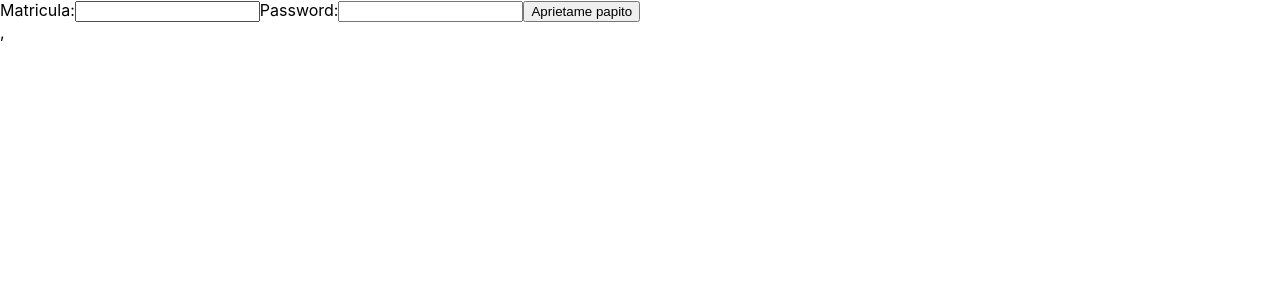
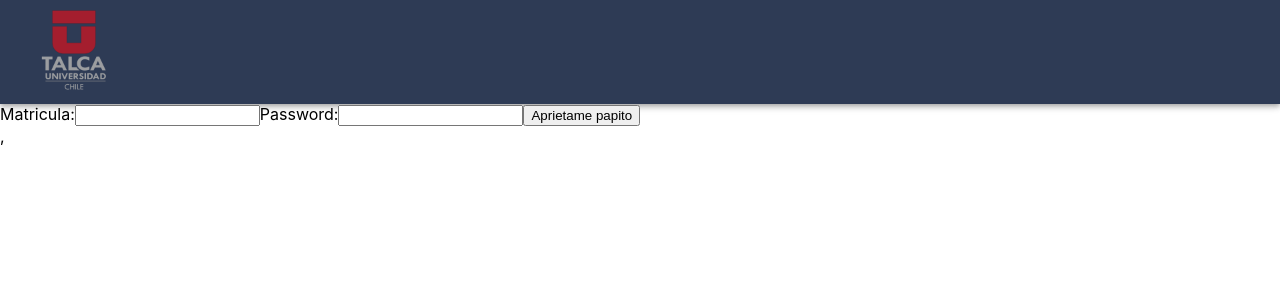
Before and after one commit to JuanaMontana/Mapa-Virtual-UTAL, a React (Create React App) app: page / in a window 1280 px wide. Shown: the top 300 px of the page. Built offline with nearby package versions, Linux system fonts and the light colour scheme; what reactfire would draw is missing.

Commit message:
Se agrego el banner del login

```diff
--- /dev/null
+++ b/src/components/headerlogin.js
@@ -0,0 +1,76 @@
+import * as React from 'react';
+import { styled, alpha } from '@mui/material/styles';
+import AppBar from '@mui/material/AppBar';
+import Box from '@mui/material/Box';
+import Toolbar from '@mui/material/Toolbar';
+import IconButton from '@mui/material/IconButton';
+import Typography from '@mui/material/Typography';
+import InputBase from '@mui/material/InputBase';
+import MenuIcon from '@mui/icons-material/Menu';
+import SearchIcon from '@mui/icons-material/Search';
+import Logito from '../img/logoutalca.png';
+import Avatar from '@mui/material/Avatar';
+
+const Search = styled('div')(({ theme }) => ({
+  position: 'relative',
+  borderRadius: theme.shape.borderRadius,
+  backgroundColor: alpha(theme.palette.common.white, 0.15),
+  '&:hover': {
+    backgroundColor: alpha(theme.palette.common.white, 0.25),
+  },
+  marginLeft: 0,
+  width: '100%',
+  [theme.breakpoints.up('sm')]: {
+    marginLeft: theme.spacing(1),
+    width: 'auto',
+  },
+}));
+
+const SearchIconWrapper = styled('div')(({ theme }) => ({
+  padding: theme.spacing(0, 2),
+  height: '100%',
+  position: 'absolute',
+  pointerEvents: 'none',
+  display: 'flex',
+  alignItems: 'center',
+  justifyContent: 'center',
+}));
+
+const StyledInputBase = styled(InputBase)(({ theme }) => ({
+  color: 'inherit',
+  '& .MuiInputBase-input': {
+    padding: theme.spacing(1, 1, 1, 0),
+    // vertical padding + font size from searchIcon
+    paddingLeft: `calc(1em + ${theme.spacing(4)})`,
+    transition: theme.transitions.create('width'),
+    width: '100%',
+    [theme.breakpoints.up('sm')]: {
+      width: '12ch',
+      '&:focus': {
+        width: '20ch',
+      },
+    },
+  },
+}));
+
+export default function SearchAppBar() {
+  return (
+    <Box sx={{ flexGrow: 1 }}>
+      <AppBar style={{ background: '#2E3B55' }} position="static">
+        <Toolbar>
+          <a href="https://www.utalca.cl/">
+          <img src={Logito} style={{ width: 100, height: "auto" }} />
+          </a>
+          <Typography
+            variant="h6"
+            noWrap
+            component="div"
+            sx={{ flexGrow: 1, display: { xs: 'none', sm: 'block' } }}
+          >
+
+          </Typography>
+        </Toolbar>
+      </AppBar>
+    </Box>
+  );
+}
--- a/src/pages/Login.jsx
+++ b/src/pages/Login.jsx
@@ -1,6 +1,7 @@
 import React, { useState } from 'react';
 import firebase from 'firebase/compat/app';
 import 'firebase/compat/firestore';
+import Header from '../components/headerlogin'
 import { NavLink }  from 'react-router-dom';
 import Menuadmin from './menuadmin';
 
@@ -53,6 +54,7 @@
 
   return (
     <div>
+      <Header></Header>
       <div>
         <label>
               Matricula:
```
